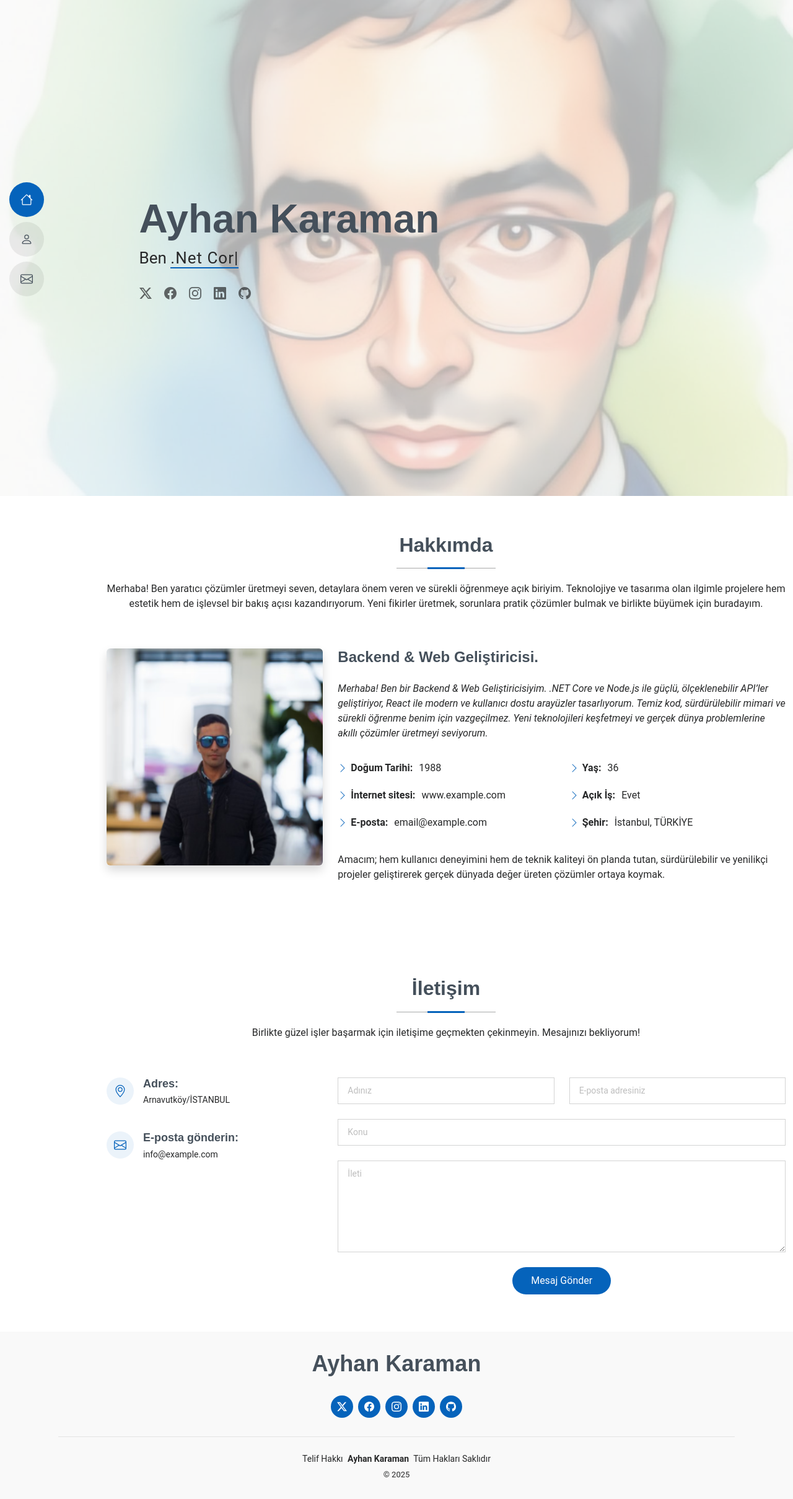
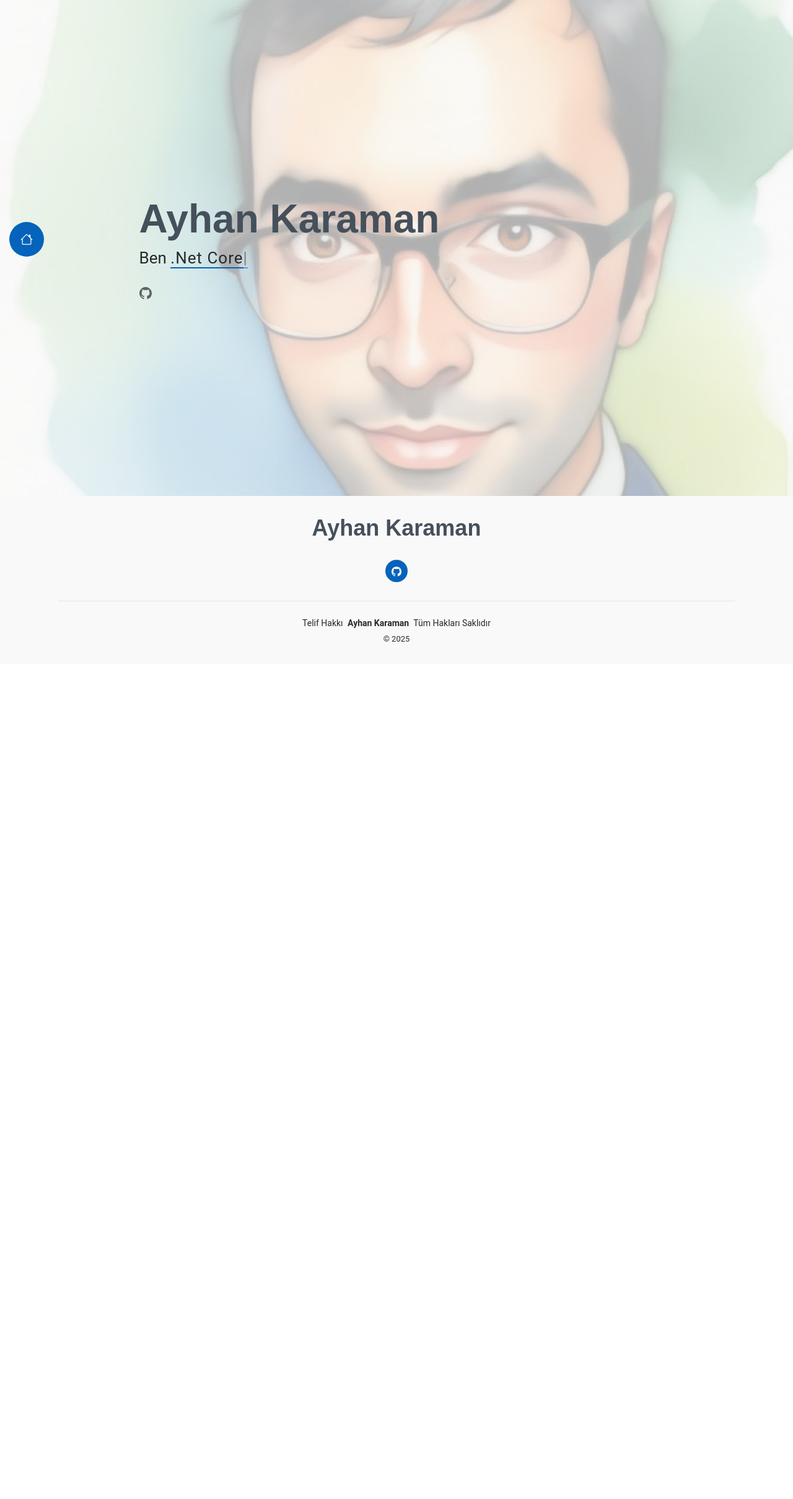
Before and after one commit to ayhan-karaman/my-portfolio, a React (Vite) app: page / in a window 1280 px wide. Shown: the whole page at 62% size. After the commit the page ends 1071 px from the top, so only its background shows below. Built offline with nearby package versions, Linux system fonts and the light colour scheme.

Commit message:
Home page update

```diff
--- a/src/App.jsx
+++ b/src/App.jsx
@@ -31,14 +31,16 @@ function App() {
         <Header />
         <main className="main">
           <Hero />
+          {/*
             <About />
-          {/* <Stats />
+            <Stats />
             <Skills />
             <Resume />
             <Portfolio />
             <Services />
-          <Testimonials /> */}
+            <Testimonials />
             <Contact />
+          */}
         </main>
         <Footer />
         <ScrollTop />
--- a/src/components/Footer.jsx
+++ b/src/components/Footer.jsx
@@ -8,12 +8,14 @@ const Footer = () => {
                     <h3 class="sitename">Ayhan Karaman</h3>
                     <p></p>
                     <div class="social-links d-flex justify-content-center">
-                        <a href=""><i> <BsTwitterX /></i></a>
-                        <a href=""><i><BsFacebook /></i></a>
-                        <a href=""><i> <BsInstagram /></i></a>
-                        {/* <a href=""><i> <BsSkype /></i></a> */}
-                        <a href=""><i><BsLinkedin /></i></a>
-                        <a href=""><i><BsGithub /></i></a>
+                        {/*
+                            <a href=""><i> <BsTwitterX /></i></a>
+                            <a href=""><i><BsFacebook /></i></a>
+                            <a href=""><i> <BsInstagram /></i></a>
+                            <a href=""><i> <BsSkype /></i></a>
+                            <a href=""><i><BsLinkedin /></i></a>
+                        */}
+                        <a target='_blank' href="https://github.com/ayhan-karaman"><i><BsGithub /></i></a>
                     </div>
                     <div class="container">
                         <div class="copyright">
--- a/src/components/Header.jsx
+++ b/src/components/Header.jsx
@@ -5,15 +5,15 @@ import { BsPerson, BsHouse, BsImages, BsFileEarmarkText, BsHddStack, BsEnvelope,
 
 const navMenuItems = [
     {
-        href: "hero",
+        href: "",
         title: "Anasayfa",
         child: <BsHouse className='icon' />
     },
-    {
-        href: "about",
-        title: "Hakkımda",
-        child: <BsPerson className='icon' />
-    },
+    // {
+    //     href: "about",
+    //     title: "Hakkımda",
+    //     child: <BsPerson className='icon' />
+    // },
     // {
     //     href: "resume",
     //     title: "Özgeçmiş",
@@ -29,11 +29,11 @@ const navMenuItems = [
     //     title: "Hizmetler",
     //     child: <BsHddStack className='icon' />
     // },
-    {
-        href: "contact",
-        title: "İletişim",
-        child: <BsEnvelope className='icon' />
-    },
+    // {
+    //     href: "contact",
+    //     title: "İletişim",
+    //     child: <BsEnvelope className='icon' />
+    // },
 ]
 
 
--- a/src/components/Hero.jsx
+++ b/src/components/Hero.jsx
@@ -39,11 +39,13 @@ const Hero = () => {
             <h2>Ayhan Karaman</h2>
             <p>Ben <span className="typed" ref={typedRef} data-typed-items="C#, .Net Core, Javascript, Nodejs, Geliştiricisi, Serbest Çalışan">Geliştirici</span><span className="typed-cursor typed-cursor--blink" aria-hidden="true"></span></p>
             <div className="social-links">
-              <a href=""><i> <BsTwitterX /></i></a>
-              <a href=""><i><BsFacebook /></i></a>
-              <a href=""><i> <BsInstagram /></i></a>
-              {/* <a href=""><i> <BsSkype /></i></a> */}
-              <a href=""><i><BsLinkedin /></i></a>
+              {/*
+                <a href=""><i> <BsTwitterX /></i></a>
+                <a href=""><i><BsFacebook /></i></a>
+                <a href=""><i> <BsInstagram /></i></a>
+                <a href=""><i> <BsSkype /></i></a>
+                <a href=""><i><BsLinkedin /></i></a>
+              */}
               <a target='_blank' href="https://github.com/ayhan-karaman"><i><BsGithub /></i></a>
             </div>
           </div>
```
Lines whose indentation alone changed are shown as unchanged.
